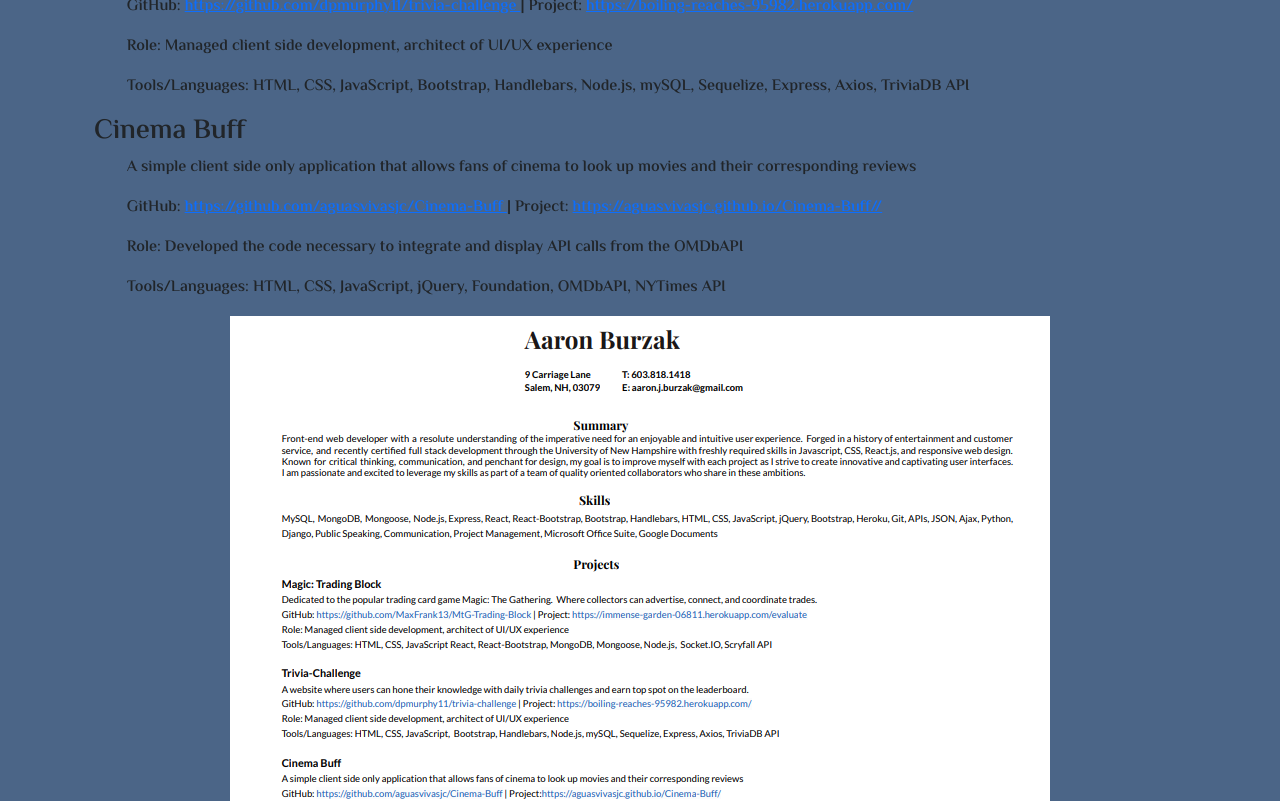
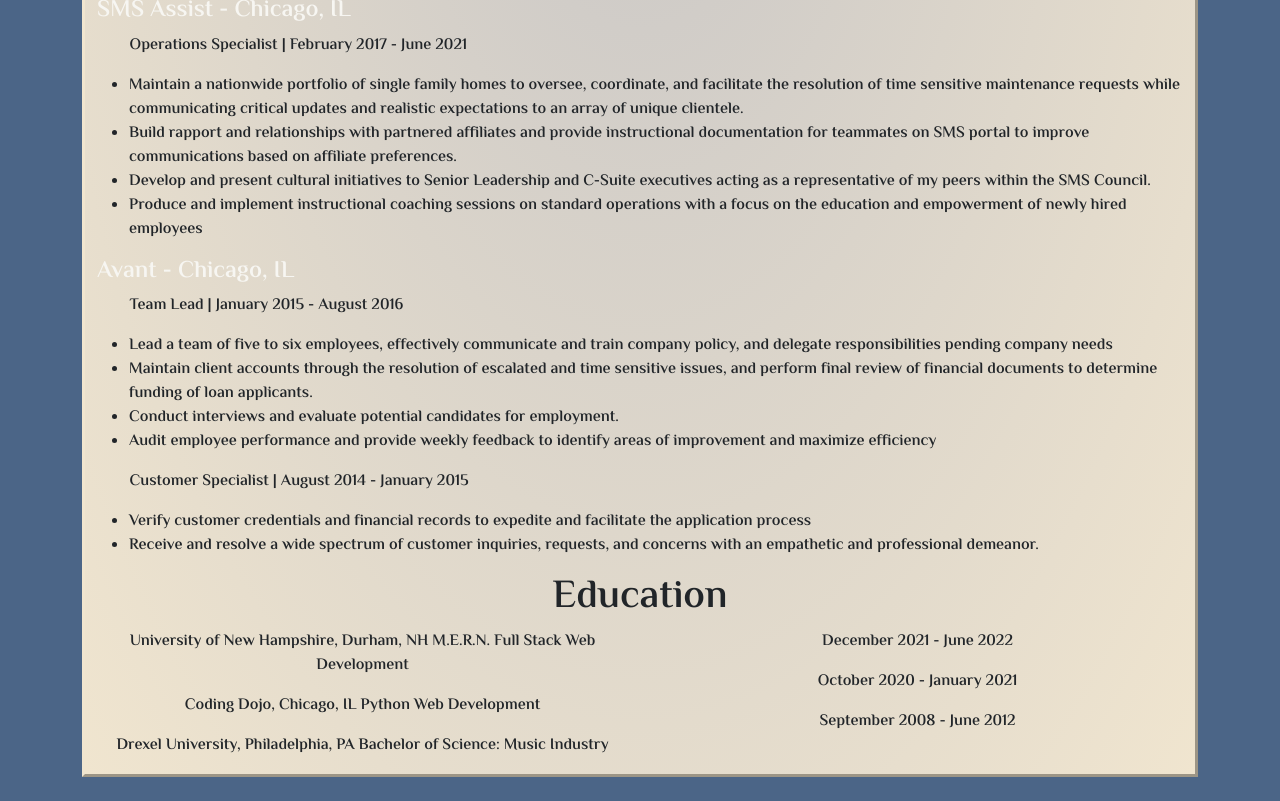
Before and after one commit to aaburzak/aaron_react_portfolio, a React (Create React App) app: page /resume in a window 1280 px wide. Shown: the part 1480-2281 px from the top of the page. Built offline with nearby package versions, Linux system fonts and the light colour scheme.

Commit message:
further updates to Resume page layout

```diff
--- a/src/pages/Resume.js
+++ b/src/pages/Resume.js
@@ -10,8 +10,8 @@
 
 
     return(
-      <Container >
-      <Row>
+      <Container className="containerStyle">
+      {/* <Row>
         <Col className="portHead">
           <h1>Resume</h1>
           <p>For those interested in my professional experience in and out of web development</p>
@@ -23,10 +23,10 @@
             <ProfilePic/>
           </a>
         </Col>
-      </Row>
+      </Row> */}
 
       <Row>
-        <Col className="text-center">
+        <Col className="text-center portHead">
         <h1>Aaron Burzak</h1>
         </Col>
       </Row>
@@ -97,14 +97,67 @@
         <p>Tools/Languages: HTML, CSS, JavaScript, jQuery, Foundation, OMDbAPI, NYTimes API</p>
         </Col>
       </Row>
+      <Row>
+        <Col>
+        <h1 className="text-center">Professional Experience</h1>
+        <h4>SMS Assist - Chicago, IL</h4>
+        <p>Operations Specialist | February 2017 - June 2021</p>
+        <ul>
+          <li>Maintain a nationwide portfolio of single family homes to oversee, coordinate, and facilitate the resolution of time sensitive maintenance requests while
+communicating critical updates and realistic expectations to an array of unique clientele.</li>
+          <li>Build rapport and relationships with partnered affiliates and provide instructional documentation for teammates on SMS portal to improve communications based on
+affiliate preferences.</li>
+          <li>Develop and present cultural initiatives to Senior Leadership and C-Suite executives acting as a representative of my peers within the SMS Council.</li>
+          <li>Produce and implement instructional coaching sessions on standard operations with a focus on the education and empowerment of newly hired employees</li>
+        </ul>
+        </Col>
+      </Row>
+      <Row>
+        <Col>
+        <h4>Avant - Chicago, IL</h4>
+        <p>Team Lead | January 2015 - August 2016</p>
+        <ul>
+          <li>Lead a team of five to six employees, effectively communicate and train company policy, and delegate responsibilities pending company needs</li>
+          <li>Maintain client accounts through the resolution of escalated and time sensitive issues, and perform final review of financial documents to determine funding of loan
+applicants.</li>
+          <li>Conduct interviews and evaluate potential candidates for employment.</li>
+          <li>Audit employee performance and provide weekly feedback to identify areas of improvement and maximize efficiency</li>
+        </ul>
+        <p>Customer Specialist | August 2014 - January 2015</p>
+        <ul>
+          <li>Verify customer credentials and financial records to expedite and facilitate the application process</li>
+          <li>Receive and resolve a wide spectrum of customer inquiries, requests, and concerns with an empathetic and professional demeanor.</li>
+        </ul>
+        </Col>
+      </Row>
+      <Row className="text-center">
+      <h1>Education</h1>
+        <Col>
+        <p>University of New Hampshire, Durham, NH
+          M.E.R.N. Full Stack Web Development
+        </p>
+        <p>Coding Dojo, Chicago, IL
+        Python Web Development
+        </p>
+        <p>Drexel University, Philadelphia, PA
+        Bachelor of Science: Music Industry
+        </p>
+        </Col>
+
+        <Col>
+        <p>December 2021 - June 2022</p>
+        <p>October 2020 - January 2021</p>
+        <p>September 2008 - June 2012</p>
+        </Col>
+      </Row>
 
 
-
+{/*
       <Row>
         <Col className="text-center">
           <MyResume/>
         </Col>
-      </Row>
+      </Row> */}
       </Container>
     );
 };
```
